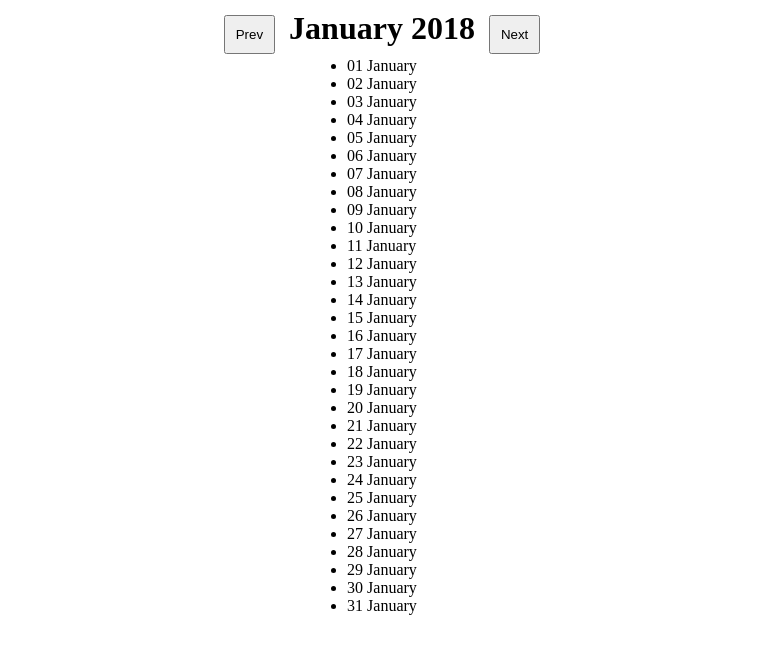
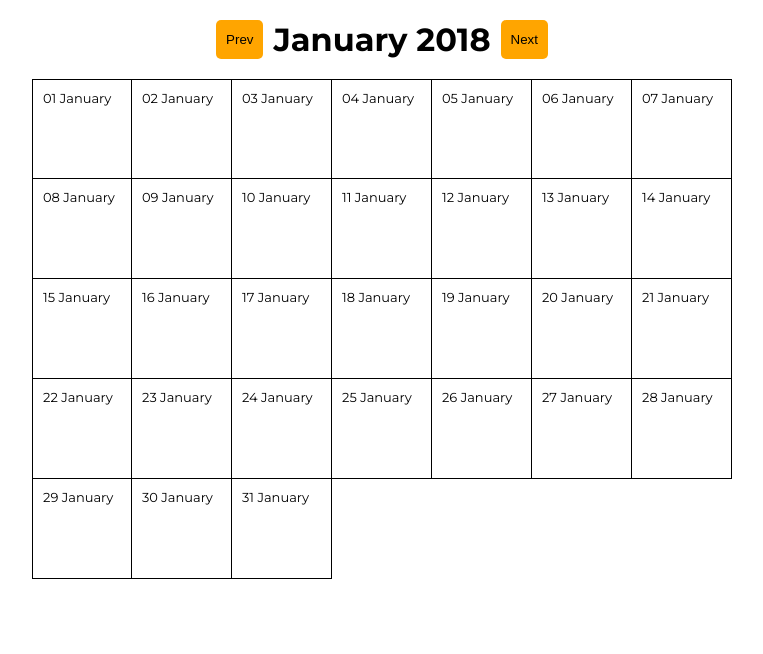
Before and after one commit to Mathias87G/ajax-ex-calendar, a plain HTML site: page index.html in a window 1280 px wide. Shown: the whole page, without its empty margins (258-1021 px from the left). Drawn offline with nearby package versions, Linux system fonts and the light colour scheme; no server answers.

Commit message:
Aggiunto un minimo di css e calendario in griglia

```diff
--- a/css/style.css
+++ b/css/style.css
@@ -9,13 +9,51 @@
   justify-content: center;
   flex-direction: column;
   align-items: center;
-}
-
-h1, button {
-  display: inline-block;
-  padding: 10px;
+  font-family: 'Montserrat', sans-serif;
 }
 
 .holiday {
   color: red;
 }
+
+.month-selection {
+  margin: 20px 0;
+  display: flex;
+}
+
+.month {
+  padding: 0 10px;
+}
+
+#prev, #next {
+  padding: 5px 10px;
+  background-color: orange;
+  border-radius: 5px;
+  border: none;
+  outline: none;
+  cursor: pointer;
+}
+
+.month-list {
+  width: 700px;
+  height: auto;
+  display: flex;
+  flex-wrap: wrap;
+}
+
+.day {
+  width: 100px;
+  height: 100px;
+  padding: 10px;
+  border-bottom: 1px solid black;
+  border-right: 1px solid black;
+  font-size: 13px;
+}
+
+.day:nth-child(7n+1) {
+  border-left: 1px solid black;
+}
+
+.day:nth-child(-n+7) {
+  border-top: 1px solid black;
+}
--- a/index.html
+++ b/index.html
@@ -5,6 +5,7 @@
     <script src="https://ajax.googleapis.com/ajax/libs/jquery/3.5.1/jquery.min.js"></script>
     <script src="https://cdnjs.cloudflare.com/ajax/libs/handlebars.js/4.7.6/handlebars.min.js" integrity="sha512-zT3zHcFYbQwjHdKjCu6OMmETx8fJA9S7E6W7kBeFxultf75OPTYUJigEKX58qgyQMi1m1EgenfjMXlRZG8BXaw==" crossorigin="anonymous"></script>
     <script src="https://cdnjs.cloudflare.com/ajax/libs/moment.js/2.27.0/moment-with-locales.min.js"></script>
+    <link href="https://fonts.googleapis.com/css2?family=Montserrat:wght@400;500;700&display=swap" rel="stylesheet">
     <meta name="viewport" content="width=device-width, initial-scale=1.0">
     <link rel="stylesheet" href="https://use.fontawesome.com/releases/v5.14.0/css/all.css">
     <link rel="stylesheet" href="css/style.css">
@@ -16,16 +17,15 @@
       <div class="month-selection">
         <button id="prev">Prev</button>
         <h1 class="month" data-this_date="2018-01-01">
-          <span class="month"></span class="year">
         </h1>
         <button id="next">Next</button>
       </div>
 
-      <ul class="month-list"></ul>
+      <div class="month-list"></div>
     </div>
 
     <script id="day-template" type="text/x-handlebars-template">
-      <li data-complete_date="{{completeDate}}">{{day}} {{month}}</li>
+      <div data-complete_date="{{completeDate}}" class="day">{{day}} {{month}}</div>
     </script>
 
 
--- a/js/script.js
+++ b/js/script.js
@@ -55,8 +55,8 @@ function insertHolidays(data){
       },
       success: function(risposta){
         for (var i = 0; i < risposta.response.length; i++){
-          var listItem = $('li[data-complete_date="'+ risposta.response[i].date + '"]');
-          listItem.append(' - ' + risposta.response[i].name);
+          var listItem = $('div[data-complete_date="'+ risposta.response[i].date + '"]');
+          listItem.append('  ' + risposta.response[i].name);
           listItem.addClass('holiday');
         }
       },
```
